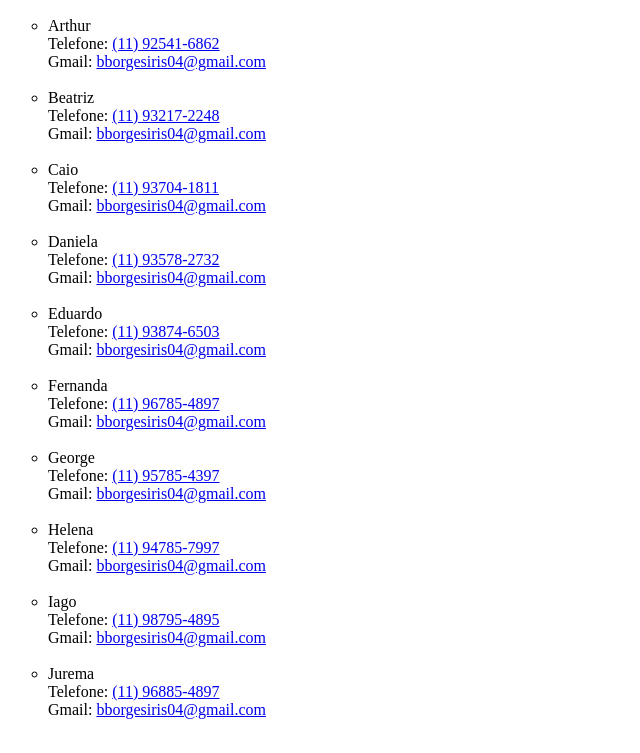
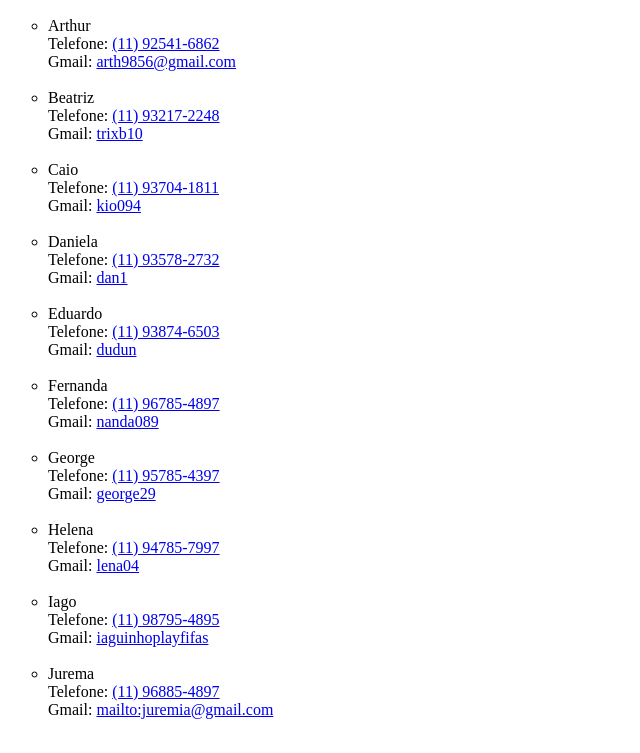
Before and after one commit to WillHolmes06/Iris_Willians, a plain HTML site: page index.html in a window 1280 px wide. Shown: the part 302-1055 px from the top of the page, without its empty margins (0-640 px from the left). Drawn offline with Linux system fonts and the light colour scheme.

Commit message:
trabalho em duplas final

```diff
--- a/index.html
+++ b/index.html
@@ -47,34 +47,34 @@
     <ul type="circle">
         <li>Arthur</li>
             Telefone: <a href="tel:+5511925416862">(11) 92541-6862</a> <br>
-            Gmail: <a href="mailto:arth9856@gmail.com">bborgesiris04@gmail.com</a> <br> <br>
+            Gmail: <a href="mailto:arth9856@gmail.com">arth9856@gmail.com</a> <br> <br>
         <li>Beatriz</li>
         Telefone: <a href="tel:+5511932172248">(11) 93217-2248</a> <br>
-        Gmail: <a href="mailto:trixb10@gmail.com">bborgesiris04@gmail.com</a> <br> <br>
+        Gmail: <a href="mailto:trixb10@gmail.com">trixb10</a> <br> <br>
         <li>Caio</li>
         Telefone: <a href="tel:+5511937041811">(11) 93704-1811</a> <br>
-        Gmail: <a href="mailto:kio094@gmail.com">bborgesiris04@gmail.com</a> <br> <br>
+        Gmail: <a href="mailto:kio094@gmail.com">kio094</a> <br> <br>
         <li>Daniela</li>
         Telefone: <a href="tel:+5511935782732">(11) 93578-2732</a> <br>
-        Gmail: <a href="mailto:dan1@gmail.com">bborgesiris04@gmail.com</a> <br> <br>
+        Gmail: <a href="mailto:dan1@gmail.com">dan1</a> <br> <br>
         <li>Eduardo</li>
         Telefone: <a href="tel:+5511938746503">(11) 93874-6503</a> <br>
-        Gmail: <a href="mailto:dudun@gmail.com">bborgesiris04@gmail.com</a> <br> <br>
+        Gmail: <a href="mailto:dudun@gmail.com">dudun</a> <br> <br>
         <li>Fernanda</li>
         Telefone: <a href="tel:+55967854897">(11) 96785-4897</a> <br>
-        Gmail: <a href="mailto:nanda089@gmail.com">bborgesiris04@gmail.com</a> <br> <br>
+        Gmail: <a href="mailto:nanda089@gmail.com">nanda089</a> <br> <br>
         <li>George</li>
         Telefone: <a href="tel:+55957854397">(11) 95785-4397</a> <br>
-        Gmail: <a href="mailto:george29@gmail.com">bborgesiris04@gmail.com</a> <br> <br>
+        Gmail: <a href="mailto:george29@gmail.com">george29</a> <br> <br>
         <li>Helena</li>
         Telefone: <a href="tel:+55947857997">(11) 94785-7997</a> <br>
-        Gmail: <a href="mailto:lena04@gmail.com">bborgesiris04@gmail.com</a> <br> <br>
+        Gmail: <a href="mailto:lena04@gmail.com">lena04</a> <br> <br>
         <li>Iago</li>
         Telefone: <a href="tel:+55987954895">(11) 98795-4895</a> <br>
-        Gmail: <a href="mailto:iaguinhoplayfifas@gmail.com">bborgesiris04@gmail.com</a> <br> <br>
+        Gmail: <a href="mailto:iaguinhoplayfifas@gmail.com">iaguinhoplayfifas</a> <br> <br>
         <li>Jurema</li>
         Telefone: <a href="tel:+55968854897">(11) 96885-4897</a> <br>
-        Gmail: <a href="mailto:juremia@gmail.com">bborgesiris04@gmail.com</a> <br> <br>
+        Gmail: <a href="mailto:juremia@gmail.com">mailto:juremia@gmail.com</a> <br> <br>
 
 
 
```
